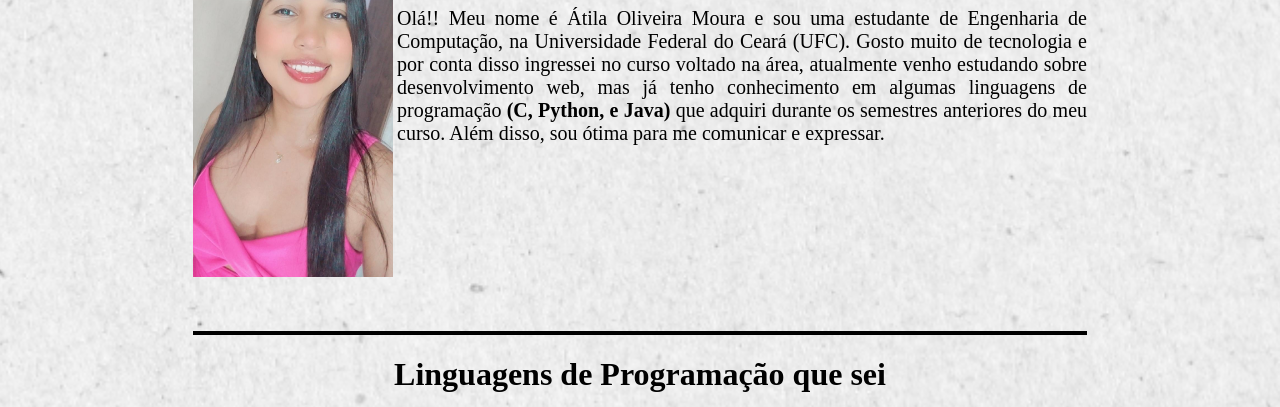
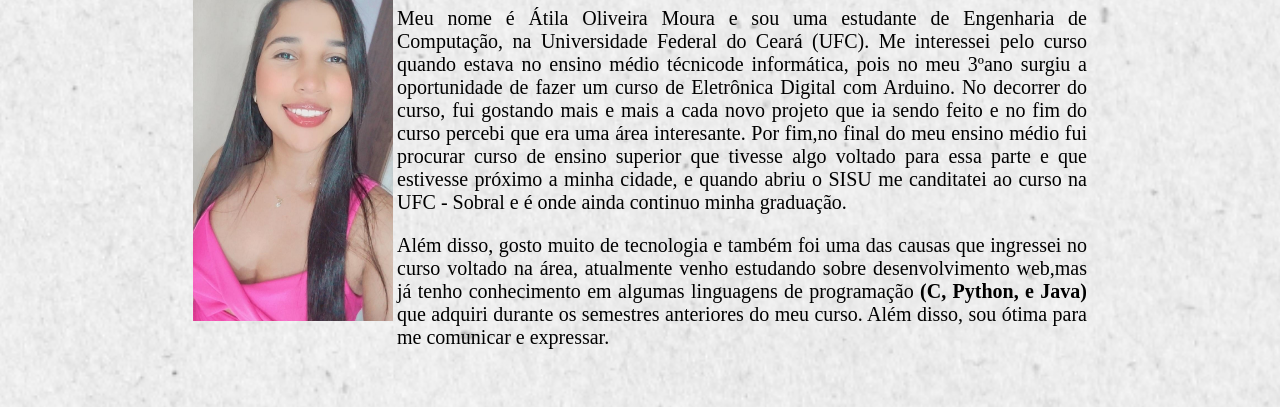
Before and after one commit to atila8119/Seminario-1, a plain HTML site: page index.html in a window 1280 px wide. Shown: the part 532-939 px from the top of the page. Drawn offline with Linux system fonts and the light colour scheme.

Commit message:
Foi mudado o nome do arquivo

```diff
--- a/Portfolio.html
+++ b/index.html
@@ -31,7 +31,7 @@
                 </td>
 
                 <td style="text-align: right; font-size: 16px;">
-                   <a href="Portfolio.html" style="color: black;"> <b>HOME</b> &nbsp;</a> |
+                   <a href="index.html" style="color: black;"> <b>HOME</b> &nbsp;</a> |
                    <a href="contato.html"  style="color: black;"> <b>CONTATO</b></a>
 
                 </td>
@@ -60,13 +60,24 @@
 
                 <td style="vertical-align: top; height: 100px;">
                     <h1 style="text-align: center;">Sobre Mim</h1>
-                    <p style="text-align: justify; font-size: 20px;">Olá!! Meu nome é Átila Oliveira Moura e sou uma estudante
-                        de Engenharia de Computação, na Universidade Federal do Ceará (UFC).
-                        Gosto muito de tecnologia e por conta disso ingressei no curso voltado na área, atualmente venho estudando sobre desenvolvimento web,
-                        mas já tenho conhecimento em algumas linguagens de programação <b>(C, Python, e Java)</b>
+                    <p style="text-align: justify; font-size: 20px;">Meu nome é Átila Oliveira Moura e sou uma estudante
+                        de Engenharia de Computação, na Universidade Federal do Ceará (UFC). Me interessei pelo curso quando estava no ensino
+                        médio técnicode informática, pois no meu 3ºano surgiu a oportunidade de fazer um curso de Eletrônica Digital com Arduino.
+                        No decorrer do curso, fui gostando mais e mais a cada novo projeto que ia sendo feito e no fim do curso percebi que era
+                        uma área interesante. Por fim,no final do meu ensino médio fui procurar curso de ensino superior que tivesse algo voltado
+                        para essa parte e que estivesse próximo a minha cidade, e quando abriu o SISU me canditatei
+                        ao curso na UFC - Sobral e é onde ainda continuo minha graduação.
+
+                    </p>
+
+                    <p style="text-align: justify; font-size: 20px;">
+                        Além disso, gosto muito de tecnologia e também foi uma das causas que ingressei no curso voltado na área, atualmente venho estudando
+                        sobre desenvolvimento web,mas já tenho conhecimento em algumas linguagens de programação <b>(C, Python, e Java)</b>
                         que adquiri durante os semestres anteriores do meu curso. Além disso, sou ótima para
                         me comunicar e expressar.
                     </p>
+
+
                 </td>
             </tr>
 
@@ -132,6 +143,7 @@
             </tr>
 
             <tr>
+                <!-- ACESSAR O GITHUB PARA VER MEUS TRABALHOS -->
                 <td colspan="3">
                     <hr style="border: 2px solid black;">
                     <h1 style="text-align: center;">Meus trabalhos</h1>
```
Also changed, not shown: contato.html (+3 -2 lines).
